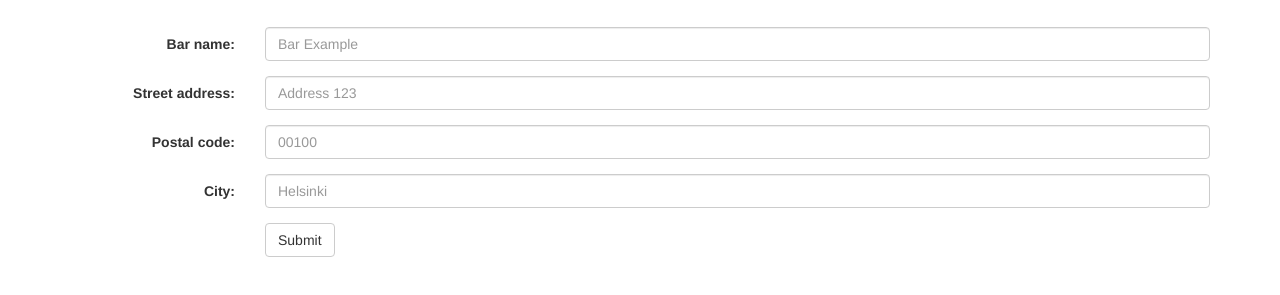
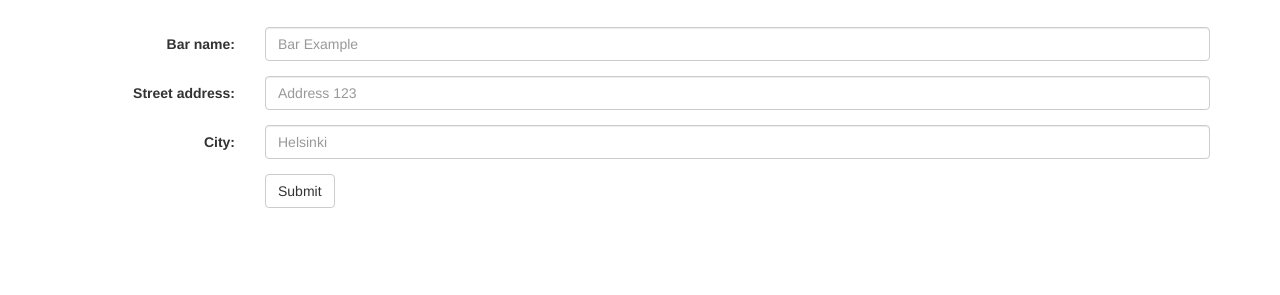
Before and after one commit to kaeki/cheaperest, a website: page static/webform.html in a window 1280 px wide. Shown: the part 63-358 px from the top of the page. Drawn offline with nearby package versions, Linux system fonts and the light colour scheme; some packages are replaced by stand-ins of ours.

Commit message:
webform update

```diff
--- a/static/js/webform.js
+++ b/static/js/webform.js
@@ -6,7 +6,8 @@ function geocodeAddress(address) {
 	    if (status == google.maps.GeocoderStatus.OK) {
 	   		const location = {
 	   			lat: results[0].geometry.location.lat(),
-	   			lon: results[0].geometry.location.lng()
+	   			lon: results[0].geometry.location.lng(),
+	   			postCode: results[0].address_components[5].long_name;
 	   		};
 	   		showLocation(location);
 	    }
@@ -18,6 +19,7 @@ function geocodeAddress(address) {
 }
 
 function showLocation(location){
+	console.log(location.postCode);
 	var barData = {
 		name: $('#name').val(),
 		address: $('#address').val(),
--- a/static/webform.html
+++ b/static/webform.html
@@ -23,12 +23,6 @@
 		      <input required="true" type="text" class="form-control" id="address" placeholder="Address 123">
 		    </div>
 		  </div>
-		   <div class="form-group">
-		    <label class="control-label col-sm-2" for="postCode">Postal code:</label>
-		    <div class="col-sm-10">
-		      <input required="true" type="number" class="form-control" id="postCode" placeholder="00100">
-		    </div>
-		  </div>
 		  <div class="form-group">
 		    <label class="control-label col-sm-2" for="city">City:</label>
 		    <div class="col-sm-10">
```
